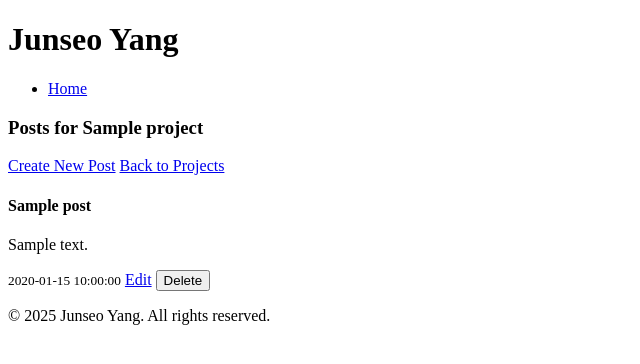
After one commit to JunseoYang4739/junseo-yang-portfolio, a Flask app: a page that uses website/templates/admin-project-posts.html in a window 1280 px wide. The commit adds this page. Shown: the top 364 px of the page, without its empty margins (0-640 px from the left). Run offline with Flask 3, Linux system fonts and the light colour scheme; tables that the repository leaves empty hold one stand-in row (values such as "Sample post").

Commit message:
Added post functionality

```diff
--- a/website/src/admin_views.py
+++ b/website/src/admin_views.py
@@ -75,8 +75,52 @@ def delete_project(project_id):
     db.session.commit()
     return redirect(url_for("admin_views.admin_projects_list"))
 
-@admin_views.route("/posts")
+@admin_views.route("/project/<string:project_title>/posts")
 @ip_restricted
-def admin_posts():
-    posts = Post.query.all()
-    return render_template("admin-posts.html", posts=posts)
+def admin_open_project_posts(project_title):
+    project = Project.query.filter_by(title=project_title).first_or_404()
+    return render_template("admin-project-posts.html", project=project)
+
+@admin_views.route("/project/<string:project_title>/posts/create", methods=['POST', 'GET'])
+@ip_restricted
+def create_post(project_title):
+    project = Project.query.filter_by(title=project_title).first_or_404()
+
+    if request.method == 'POST':
+        title = request.form.get('title')
+        content = request.form.get('content')
+
+        new_post = Post(
+            title=title,
+            content=content,
+            project_id=project.id
+        )
+
+        db.session.add(new_post)
+        db.session.commit()
+        return redirect(url_for('admin_views.admin_open_project_posts', project_title=project.title))
+    return render_template("admin-create-post.html", project=project)
+
+@admin_views.route("/project/<string:project_title>/posts/<int:post_id>/edit", methods=['POST', 'GET'])
+@ip_restricted
+def edit_post(project_title, post_id):
+    project = Project.query.filter_by(title=project_title).first_or_404()
+    post = Post.query.get_or_404(post_id)
+
+    if request.method == 'POST':
+        post.title = request.form.get('title') if request.form.get('title') else post.title
+        post.content = request.form.get('content') if request.form.get('content') else post.content
+
+        db.session.commit()
+        return redirect(url_for('admin_views.admin_open_project_posts', project_title=project.title))
+
+    return render_template("admin-edit-post.html", project=project, post=post)
+
+@admin_views.route("/project/<string:project_title>/posts/<int:post_id>/delete", methods=["POST"])
+@ip_restricted
+def delete_post(project_title, post_id):
+    project = Project.query.filter_by(title=project_title).first_or_404()
+    post = Post.query.get_or_404(post_id)
+    db.session.delete(post)
+    db.session.commit()
+    return redirect(url_for("admin_views.admin_open_project_posts", project_title=project.title))
--- /dev/null
+++ b/website/templates/admin-project-posts.html
@@ -0,0 +1,24 @@
+
+{% extends "layout.html" %}
+
+{% block title %}Posts for {{project.title}} | Admin View{% endblock %}
+
+{% block content %}
+<div>
+    <h3>Posts for {{project.title}}</h3>
+    <a href="{{ url_for('admin_views.create_post', project_title=project.title) }}">Create New Post</a>
+    <a href="{{ url_for('admin_views.admin_projects_list') }}">Back to Projects</a>
+
+    {% for post in project.posts %}
+    <div>
+        <h4>{{post.title}}</h4>
+        <p>{{post.content}}</p>
+        <small>{{post.date}}</small>
+        <a href="{{ url_for('admin_views.edit_post', project_title=project.title, post_id=post.id) }}">Edit</a>
+        <form method="POST" action="{{ url_for('admin_views.delete_post', project_title=project.title, post_id=post.id) }}" style="display:inline;">
+            <button type="submit" onclick="return confirm('Delete this post?');">Delete</button>
+        </form>
+    </div>
+    {% endfor %}
+</div>
+{% endblock %}
```
Also changed, not shown: website/templates/admin-create-post.html (added, +20 -0 lines), website/templates/admin-edit-post.html (added, +22 -0 lines), website/templates/admin-projects.html (+3 -7 lines), website/templates/project.html (+14 -4 lines).
